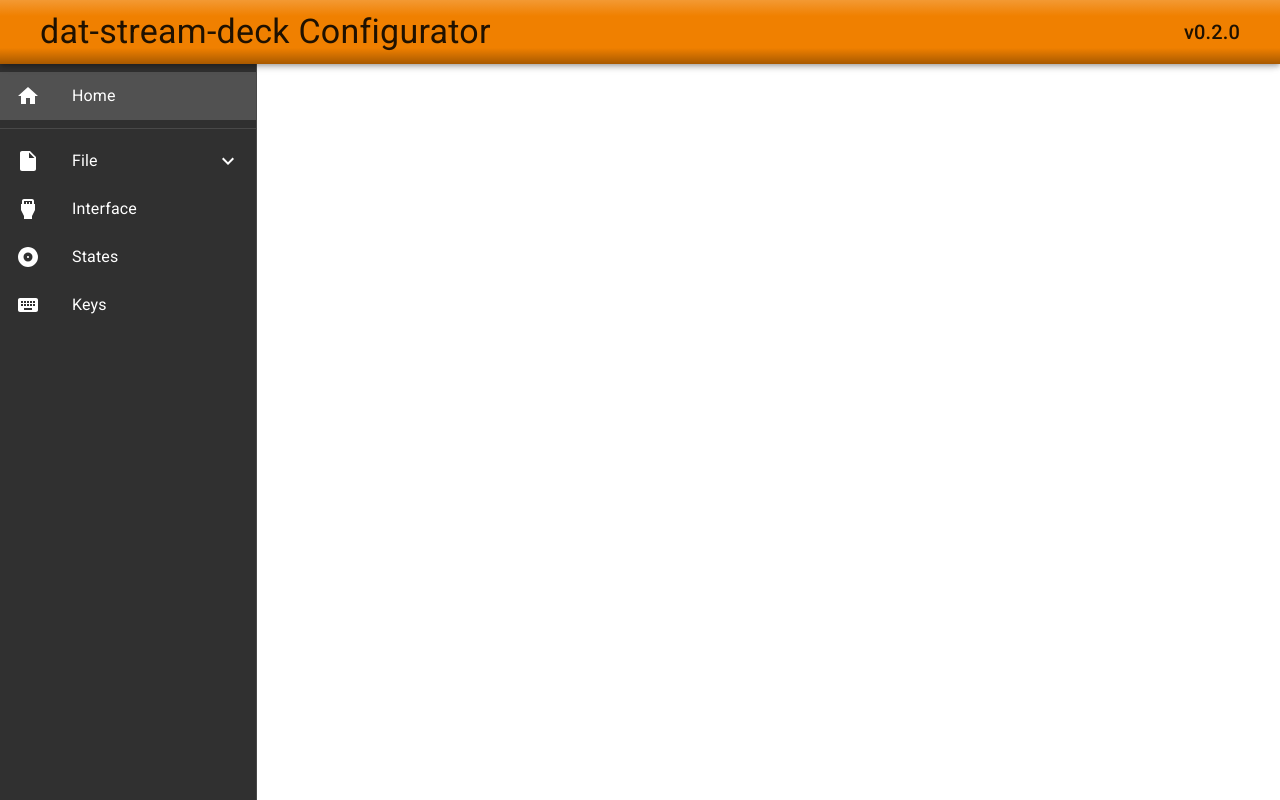
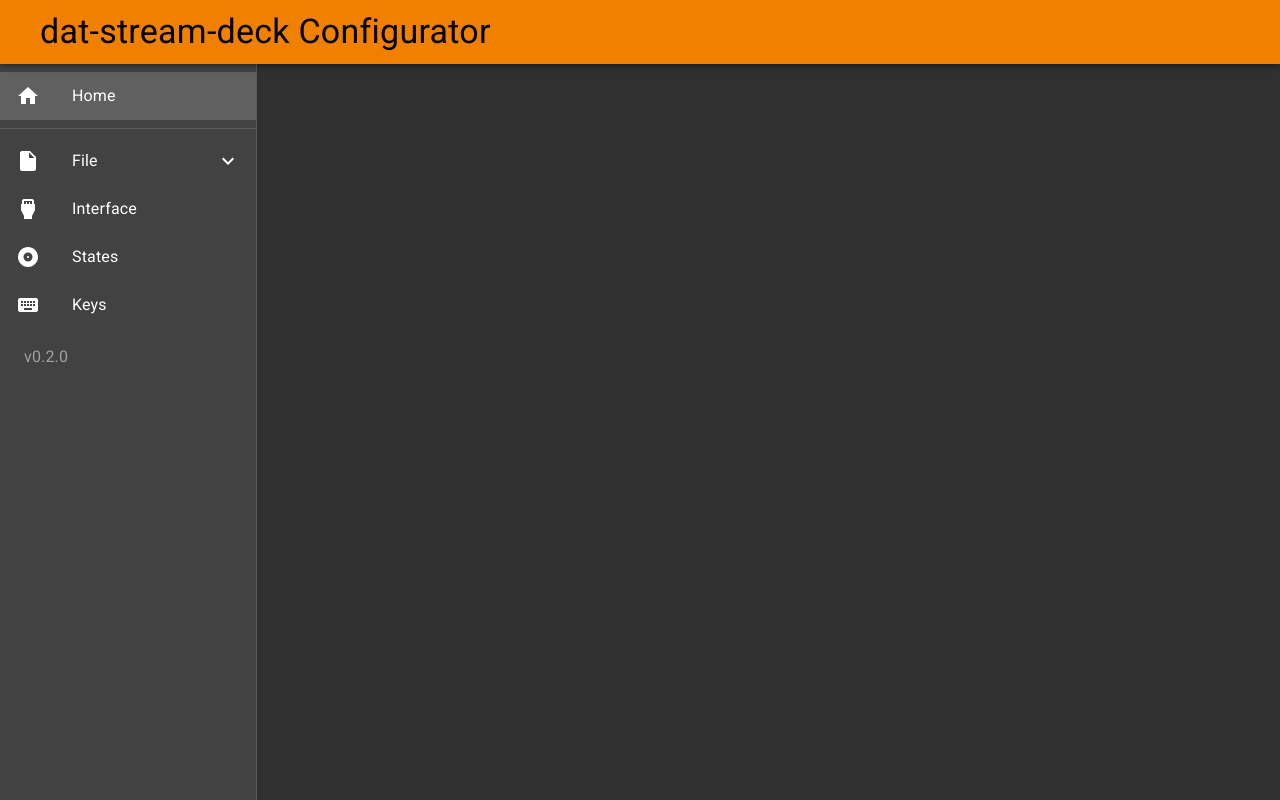
Before and after one commit to sohnojam/dat-stream-deck-configurator, a React (Create React App) app: page / in a window 1280 px wide. Built offline with nearby package versions, Linux system fonts and the light colour scheme.

Commit message:
improvements

```diff
--- a/src/App.js
+++ b/src/App.js
@@ -11,15 +11,24 @@ import Body from './components/body'
 import { ThemeProvider, createMuiTheme } from '@material-ui/core/styles'
 
 //
-// Theme
+// Themes
 const theme = createMuiTheme({
   palette: {
     type: 'dark',
     primary: {
-      main: "#F08000"
+      main: "#F08000",
+      contrastText: '#000000'
     },
     secondary: {
-      main: "#80F000"
+      main: "#80F000",
+      contrastText: '#000000'
+    },
+    text: {
+      primary: "#FFFFFF",
+      secondary: "rgba(255,255,255, 0.7)",
+      disabled: "rgba(255,255,255, 0.5)",
+      hint: "rgba(255,255,255, 0.5)",
+      icon: "rgba(255,255,255, 0.5)"
     }
   }
 })
@@ -32,7 +41,9 @@ function App() {
     <ThemeProvider
       theme={theme}
     >
-        <Body />
+      <Body
+        version="v0.2.0"
+      />
     </ThemeProvider>
   )
 }
--- a/src/components/body/index.js
+++ b/src/components/body/index.js
@@ -11,18 +11,22 @@ import Drawer from '../drawer'
 // Styles
 import { makeStyles } from '@material-ui/core/styles'
 
+// Mui Components
+import MuiContainer from '@material-ui/core/Container'
+import MuiToolbar from '@material-ui/core/Toolbar'
+
 //
 // Classes
 const useStyles = makeStyles((theme) => ({
   root: {
     display: 'flex'
-  }
+  },
 }))
 
 //
 // Components
 function Body({
-
+  version
 }) {
 
   const classes = useStyles()
@@ -51,8 +55,7 @@ function Body({
       className={classes.root}
     >
 
-      <Header
-      />
+      <Header />
 
       <Drawer
         selected={screen}
@@ -62,7 +65,32 @@ function Body({
           states: handleScreenStates,
           keys: handleScreenKeys
         }}
+        version={version}
       />
+
+      <MuiContainer>
+
+        <MuiToolbar />
+
+        { screen === 'home' ?
+
+          null
+
+        : screen === 'interface' ?
+
+          null
+
+        : screen === 'states' ?
+
+          null
+
+        : screen === 'keys' ?
+
+          null
+
+        : null }
+
+      </MuiContainer>
 
     </div>
   )
--- a/src/components/drawer/index.js
+++ b/src/components/drawer/index.js
@@ -23,7 +23,7 @@ const useStyles = makeStyles((theme) => ({
   },
   drawerPaper: {
     width: 256,
-    backgroundColor: theme.palette.background.default
+    backgroundColor: theme.palette.background.paper
   },
   drawerContainer: {
     overflow: 'auto'
@@ -34,7 +34,8 @@ const useStyles = makeStyles((theme) => ({
 // Component
 function Drawer({
   selected,
-  onClick
+  onClick,
+  version
 }) {
 
   const classes = useStyles()
@@ -58,6 +59,7 @@ function Drawer({
           <List
             selected={selected}
             onClick={onClick}
+            version={version}
           />
 
         </div>
--- a/src/components/drawer/list.js
+++ b/src/components/drawer/list.js
@@ -32,7 +32,7 @@ import IconKeys from '@material-ui/icons/Keyboard'
 const useStyles = makeStyles((theme) => ({
   root: {
     width: '100%',
-    backgroundColor: theme.palette.background.default
+    backgroundColor: theme.palette.background.paper
   },
   icon: {
     color: theme.palette.text
@@ -46,6 +46,11 @@ const useStyles = makeStyles((theme) => ({
   divider: {
     marginTop: theme.spacing(1),
     marginBottom: theme.spacing(1)
+  },
+  version: {
+    color: theme.palette.text.disabled,
+    marginLeft: theme.spacing(1),
+    marginTop: theme.spacing(1)
   }
 }))
 
@@ -53,7 +58,8 @@ const useStyles = makeStyles((theme) => ({
 // Component
 function List({
   selected,
-  onClick
+  onClick,
+  version
 }) {
 
   const classes = useStyles()
@@ -64,6 +70,8 @@ function List({
     setFileOpen(!fileOpen)
   }
 
+  //
+  // Render
   return (
 
     <MuiList
@@ -222,6 +230,13 @@ function List({
         />
       </MuiListItem>
 
+      <MuiListItem>
+        <MuiListItemText
+          className={classes.version}
+          primary={version}
+        />
+      </MuiListItem>
+
     </MuiList>
 
   )
--- a/src/components/header/index.js
+++ b/src/components/header/index.js
@@ -13,35 +13,30 @@ import MuiToolbar from '@material-ui/core/Toolbar'
 import MuiTypography from '@material-ui/core/Typography'
 
 //
-//
-
 // Classes
 const useStyles = makeStyles((theme) => ({
   root: {
     zIndex: theme.zIndex.drawer + 1,
-    background: `linear-gradient(0deg, ${theme.palette.primary.dark} 0%, ${theme.palette.primary.main} 25%, ${theme.palette.primary.main} 75%, ${theme.palette.primary.light} 100%)`
+    backgroundColor: theme.palette.primary
   },
   title: {
     marginLeft: theme.spacing(2),
     flexGrow: 1,
-    color: theme.palette.text
+    color: theme.palette.primary.contrastText
   },
-  version: {
-    marginRight: theme.spacing(2),
-    flexGrow: 0,
-    color: theme.palette.text
+  icon: {
+    color: theme.palette.primary.contrastText
   }
 }))
 
 //
-//
-
-// Component function
-function Header({
-}) {
+// Component
+function Header() {
 
   const classes = useStyles()
 
+  //
+  // Render
   return (
     <MuiAppBar
       className={classes.root}
@@ -56,14 +51,6 @@ function Header({
           dat-stream-deck Configurator
         </MuiTypography>
 
-        <MuiTypography
-          className={classes.version}
-          align="right"
-          variant="h6"
-        >
-          v0.2.0
-        </MuiTypography>
-
        </MuiToolbar>
     </MuiAppBar>
   )
--- a/src/index.css
+++ b/src/index.css
@@ -1,5 +1,6 @@
 body {
   margin: 0;
+  background-color: #303030;
   font-family: sans-serif;
   -webkit-font-smoothing: antialiased;
   -moz-osx-font-smoothing: grayscale;
```
Also changed, not shown: src/styles/colors.js (deleted, +0 -15 lines), 1 other file (tests, documents, lock files or other folders). Lines whose indentation alone changed are shown as unchanged.
